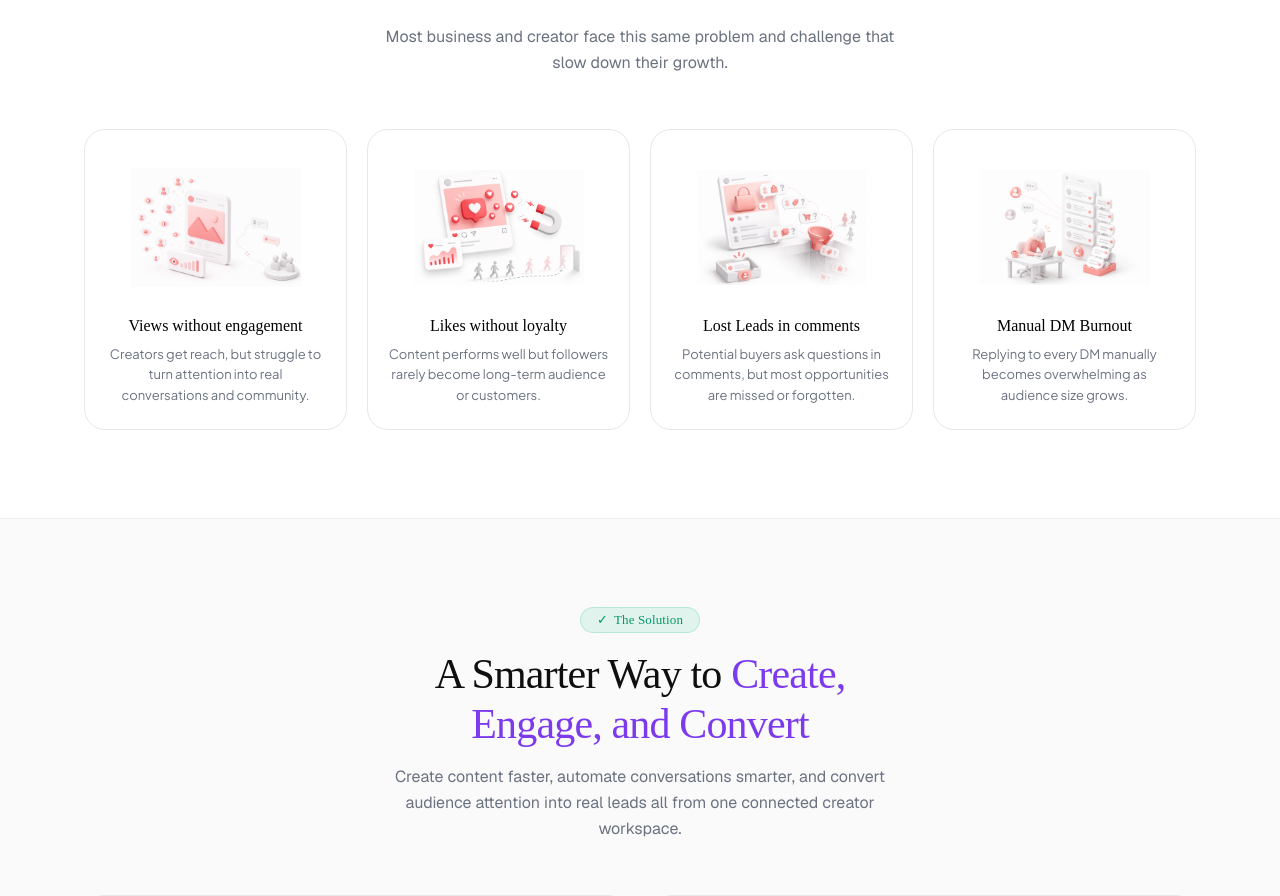
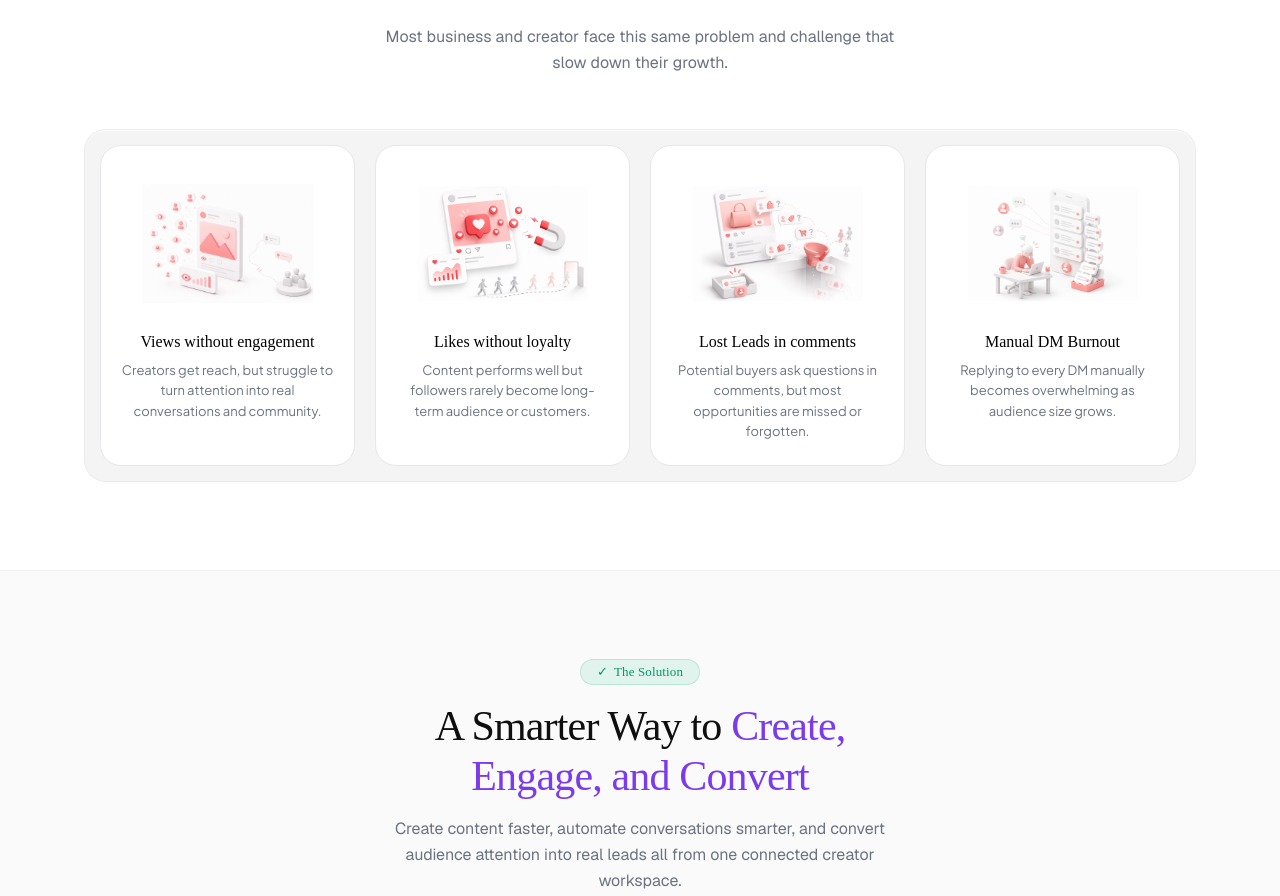
Before and after one commit to kunalvvs/landing-cd, a Next.js app in the folder landing-app/: page /solutions in a window 1280 px wide. Shown: the part 870-1766 px from the top of the page. Built offline with nearby package versions, Linux system fonts and the light colour scheme; a web font is replaced by a local one.

Commit message:
feat: enhance styling for hero section and problem grid with background, border, and shadow

```diff
--- a/landing-app/src/app/solutions/solution.module.css
+++ b/landing-app/src/app/solutions/solution.module.css
@@ -10,12 +10,14 @@
   min-height: 520px;
   display: flex;
   flex-direction: column;
+
 }
 
 .heroBg {
   object-fit: cover;
   object-position: top center;
   z-index: 0;
+
 }
 
 .heroNav {
@@ -24,6 +26,7 @@
   z-index: 10;
   margin: 0 auto;
   padding-top: 28px;
+
 
 }
 
@@ -187,7 +190,15 @@
   grid-template-columns: repeat(4, 1fr);
   gap: 20px;
   font-family: "Funnel Display";
+  background: #f4f4f4;
+  border-radius: 22px;
+  padding: 15px;
 
+  border: 1px solid rgba(0, 0, 0, 0.04);
+
+  box-shadow:
+    inset 0 1px 0 rgba(255,255,255,0.8),
+    0 0 0 1px rgba(255,255,255,0.5);
 }
 
 .problemCard {
```
